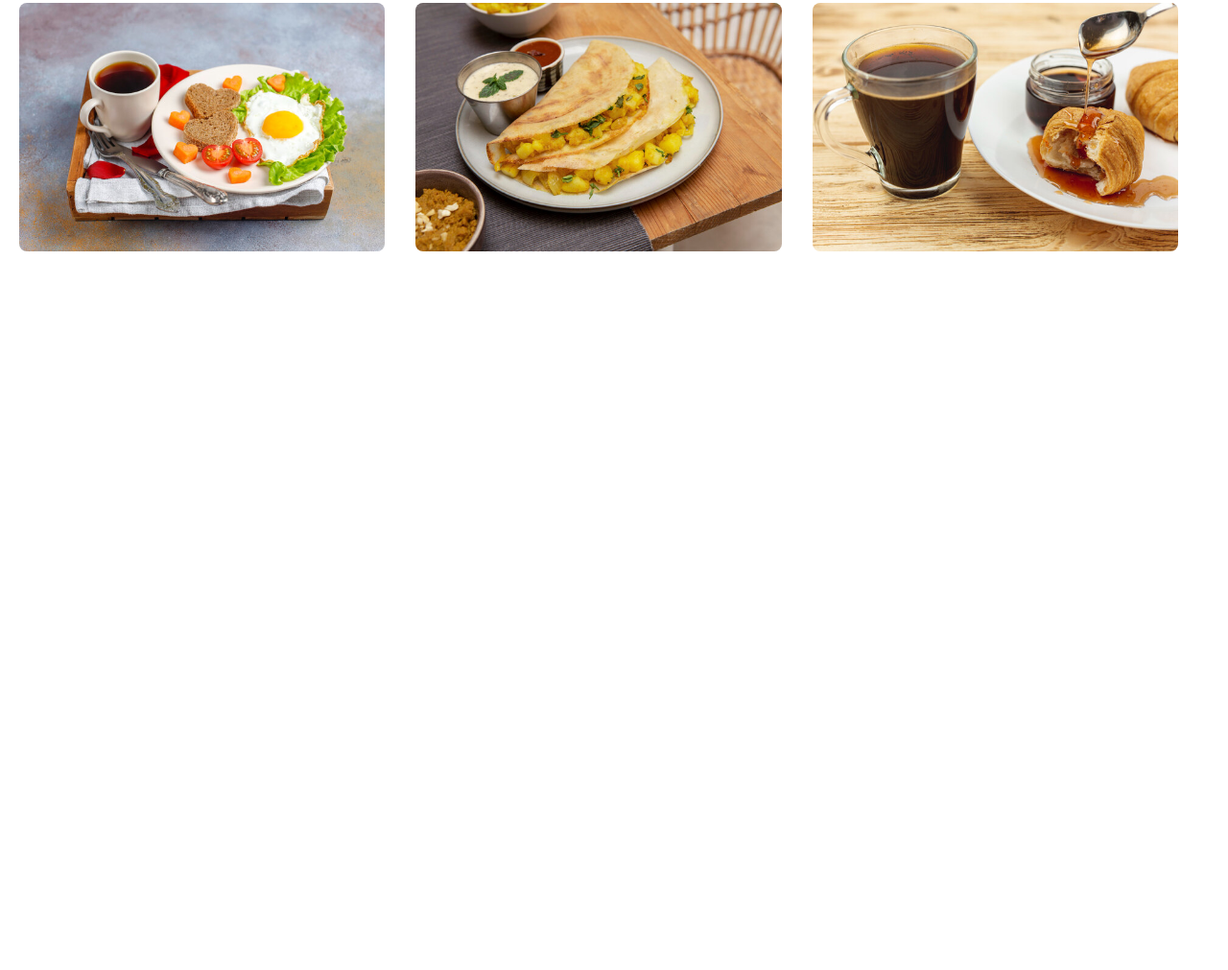
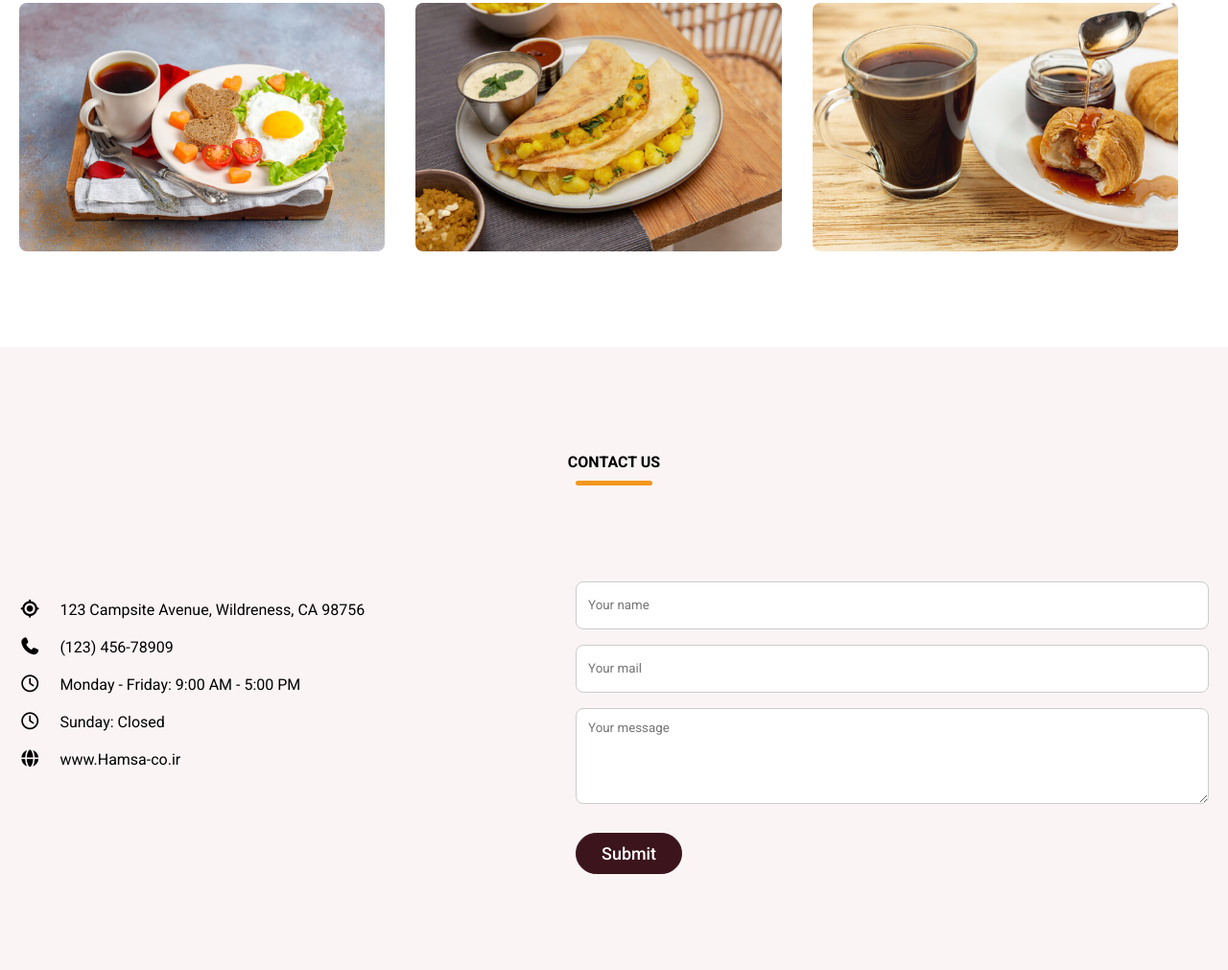
Before and after one commit to Negar-karimi9023/Front-end-Exercises, a website: page HomePage/index.html in a window 1280 px wide. Shown: the part 3967-4978 px from the top of the page at 96% size. Before the commit the page ends 4329 px from the top, so only its background shows below. Drawn offline with nearby package versions, Linux system fonts and the light colour scheme; files that its build step writes are made by us from their sources; files whose address does not match are found by name; a web font is replaced by a local one.

Commit message:
Contact us Step1

```diff
--- a/HomePage/index.html
+++ b/HomePage/index.html
@@ -287,6 +287,54 @@
           </ul>
         </div>
       </section>
+      <!-- contact Section -->
+      <section class="contact-section">
+        <h2 class="section-title">Contact us</h2>
+        <div class="section-content">
+          <ul class="contact-info-list">
+            <li class="contact-info">
+              <i class="fa-solid fa-location-crosshairs"></i>
+              <p>123 Campsite Avenue, Wildreness, CA 98756</p>
+            </li>
+            <li class="contact-info">
+              <i class="fa-solid fa-phone"></i>
+              <p>(123) 456-78909</p>
+            </li>
+            <li class="contact-info">
+              <i class="fa-regular fa-clock"></i>
+              <p>Monday - Friday: 9:00 AM - 5:00 PM</p>
+            </li>
+            <li class="contact-info">
+              <i class="fa-regular fa-clock"></i>
+              <p>Sunday: Closed</p>
+            </li>
+            <li class="contact-info">
+              <i class="fa-solid fa-globe"></i>
+              <p>www.Hamsa-co.ir</p>
+            </li>
+          </ul>
+          <form action="" class="contact-form">
+            <input
+              type="text"
+              placeholder="Your name"
+              class="form-input"
+              required
+            />
+            <input
+              type="email"
+              placeholder="Your mail"
+              class="form-input"
+              required
+            />
+            <textarea
+              class="form-input textarea"
+              placeholder="Your message"
+              required
+            ></textarea>
+            <button class="submit-button">Submit</button>
+          </form>
+        </div>
+      </section>
     </main>
     <script src="https://cdn.jsdelivr.net/npm/swiper@12/swiper-bundle.min.js"></script>
     <script src="./HomePage/main.js"></script>
--- a/HomePage/style.css
+++ b/HomePage/style.css
@@ -335,8 +335,60 @@ header .navbar .nav-link:hover {
 .gallery-section .gallery-item:hover .gallery-image {
   transform: scale(1.3);
 }
-
-@media screen and (max-width: 1024px) {
+/* Contact Us Section */
+.contact-section {
+  background: var(--light-pink-color);
+  padding: 50px 0 100px;
+}
+.contact-section .section-content {
+  display: flex;
+  gap: 48px;
+  align-items: flex-start;
+  justify-content: space-between;
+}
+.contact-section .contact-info-list .contact-info {
+  display: flex;
+  gap: 20px;
+  margin: 20px 0;
+  align-items: center;
+}
+.contact-section .contact-info-list .contact-info i {
+  font-size: var(--font-size-m);
+}
+.contact-section .contact-form .form-input {
+  width: 100%;
+  height: 50px;
+  padding: 0 12px;
+  outline: none;
+  margin-bottom: 16px;
+  background: var(--white-color);
+  border-radius: var(--border-radius-s);
+  border: 1px solid var(--medium-gray-color);
+}
+.contact-section .contact-form .form-input:focus {
+  border-color: var(--secondary-color);
+}
+.contact-section .contact-form .textarea.form-input {
+  height: 100px;
+  padding: 12px;
+  resize: vertical;
+}
+.contact-section .contact-form .submit-button {
+  margin-top: 10px;
+  background: var(--primary-color);
+  color: var(--white-color);
+  border-radius: var(--border-radius-m);
+  font-weight: var(--font-weight-medium);
+  padding: 10px 26px;
+  font-size: var(--font-size-m);
+  border: 1px solid var(--primary-color);
+  transition: 0.3s ease;
+}
+.contact-section .contact-form .submit-button:hover {
+  background: transparent;
+  color: var(--primary-color);
+}
+. @media screen and (max-width: 1024px) {
 }
 
 @media screen and (max-width: 900px) {
```
